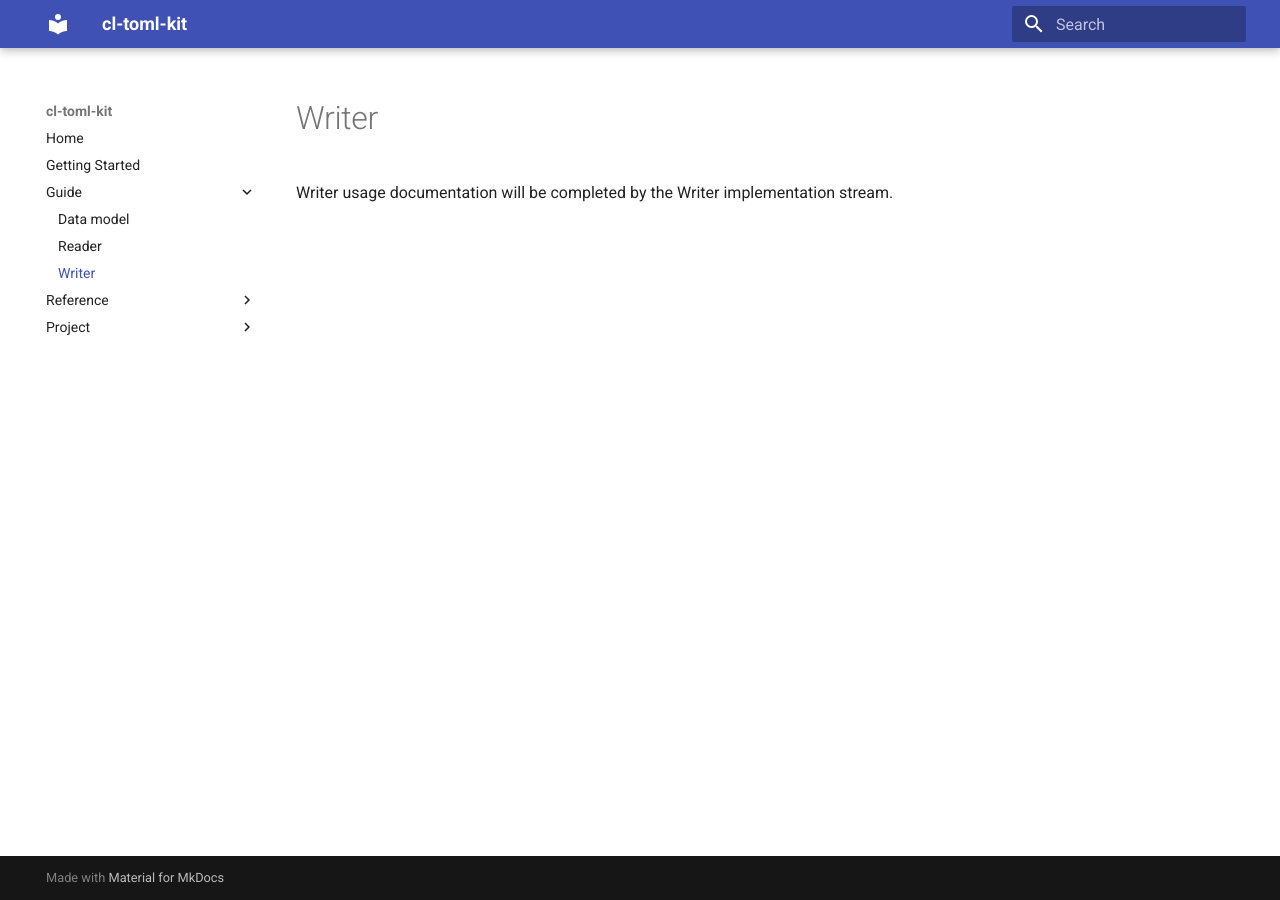
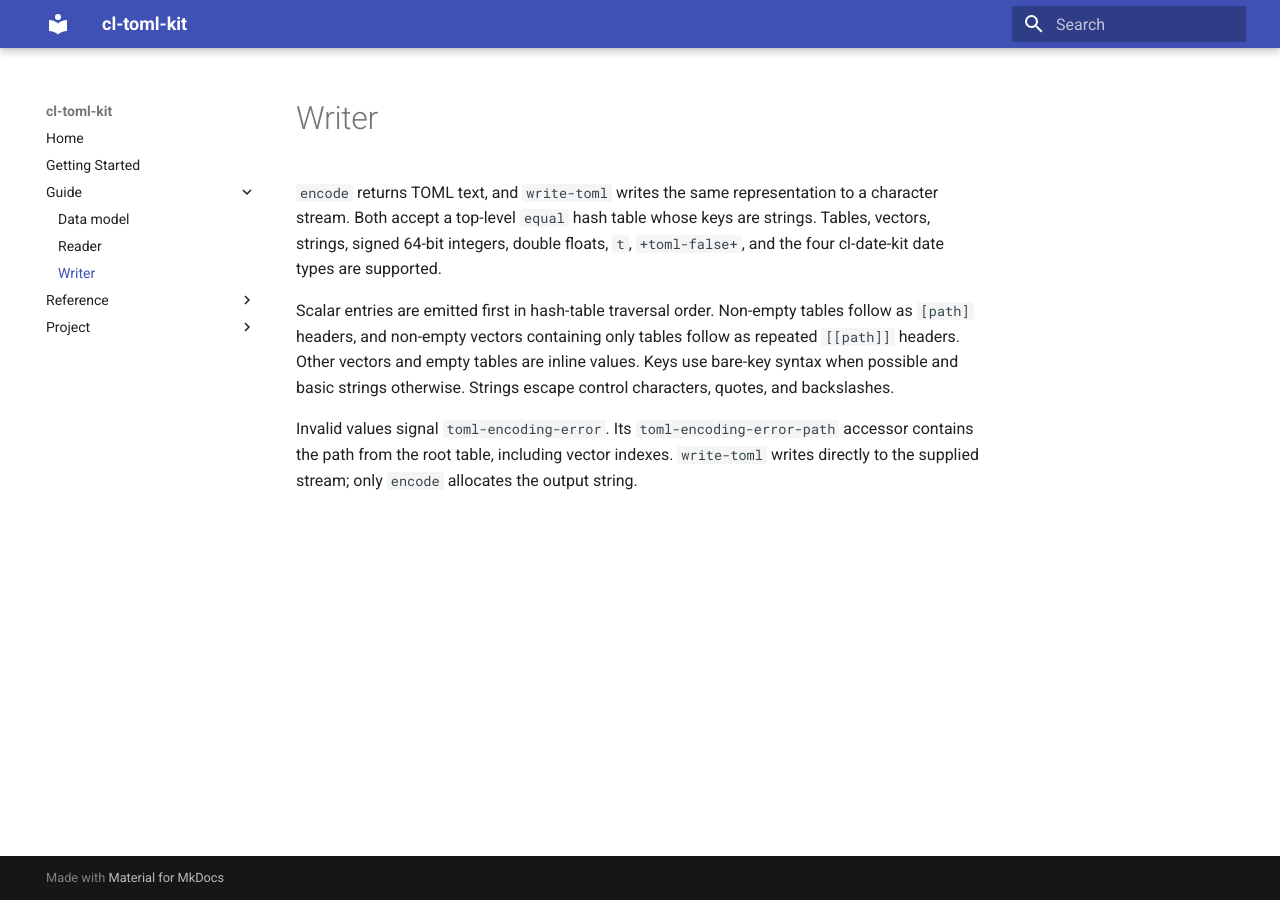
Before and after one commit to nerima-lisp/cl-toml-kit, an MkDocs documentation site: the page built from docs/src/guide/writer.md, in a window 1280 px wide. Built offline with MkDocs 1.6.1 and Material for MkDocs 9.7.7, drawn with Linux system fonts in a browser that asks for light colours.

Commit message:
feat: add streaming TOML writer

```diff
--- a/docs/src/guide/writer.md
+++ b/docs/src/guide/writer.md
@@ -1,4 +1,17 @@
 # Writer
 
-Writer usage documentation will be completed by the Writer implementation
-stream.
+`encode` returns TOML text, and `write-toml` writes the same representation to
+a character stream. Both accept a top-level `equal` hash table whose keys are
+strings. Tables, vectors, strings, signed 64-bit integers, double floats,
+`t`, `+toml-false+`, and the four cl-date-kit date types are supported.
+
+Scalar entries are emitted first in hash-table traversal order. Non-empty
+tables follow as `[path]` headers, and non-empty vectors containing only
+tables follow as repeated `[[path]]` headers. Other vectors and empty tables
+are inline values. Keys use bare-key syntax when possible and basic strings
+otherwise. Strings escape control characters, quotes, and backslashes.
+
+Invalid values signal `toml-encoding-error`. Its `toml-encoding-error-path`
+accessor contains the path from the root table, including vector indexes.
+`write-toml` writes directly to the supplied stream; only `encode` allocates
+the output string.
```
Also changed, not shown: 4 other files.
